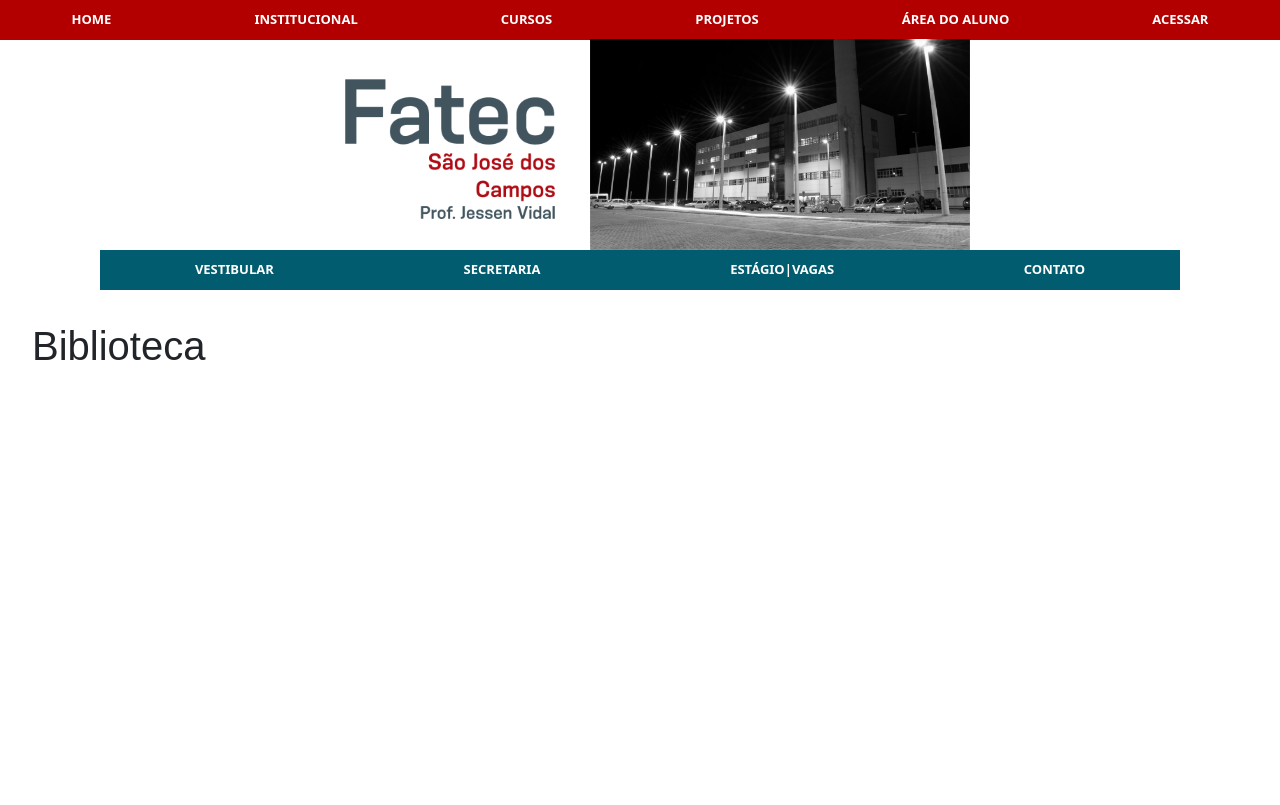
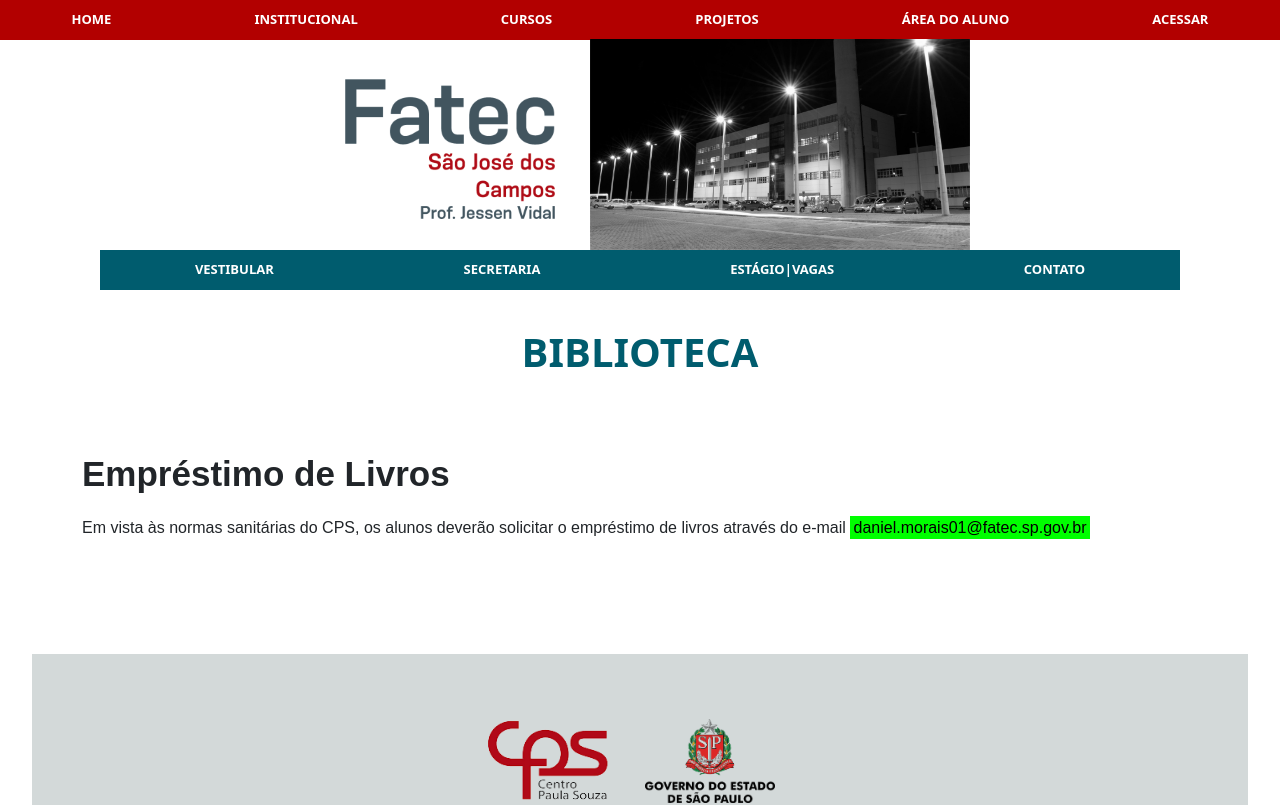
Before and after one commit to Marianaaraujo17/Fatec-site, a React (Create React App) app: page /biblioteca in a window 1280 px wide. Shown: the top 805 px of the page. Built offline with nearby package versions, Linux system fonts and the light colour scheme.

Commit message:
Conteúdo da página "Biblioteca"

```diff
--- /dev/null
+++ b/src/pages/biblioteca.css
@@ -0,0 +1,20 @@
+.titulo {
+    font-size: 40px;
+    color: #005c6e;
+    font-family: "Noto Sans";
+    font-weight: bold;
+  }
+
+#subtitulo{
+    font-size: 35px;
+    font-weight: bold;
+}
+
+#marca{
+    background-color:#00ff00;
+    color:#000000;
+}
+
+#espaco{
+    margin-bottom: 10%;
+}
--- a/src/pages/biblioteca.js
+++ b/src/pages/biblioteca.js
@@ -1,10 +1,31 @@
 import React from "react";
 
 import App from "../containers/App";
+import Footer from "../components/footer";
+import { Card, CardGroup, Container, Row, Col, Button } from "react-bootstrap";
+import "./biblioteca.css";
 
 const biblioteca = () => (
   <App>
-    <h1>Biblioteca</h1>
+    <Container
+          style={{
+            display: "flex",
+            flexDirection: "row",
+            justifyContent: "center",
+            alignItems: "center",
+            textAlign: "center",
+            marginBottom: "50px",
+          }}
+    >
+          <p className="titulo">BIBLIOTECA</p>
+    </Container>
+    <Container>
+      <Row>
+      <p id="subtitulo">Empréstimo de Livros</p>
+      <p id="espaco">Em vista às normas sanitárias do CPS, os alunos deverão solicitar o empréstimo de livros através do e-mail <mark id="marca">daniel.morais01@fatec.sp.gov.br</mark></p>
+      </Row>
+    </Container>
+    <Footer/>
   </App>
 );
 
```
